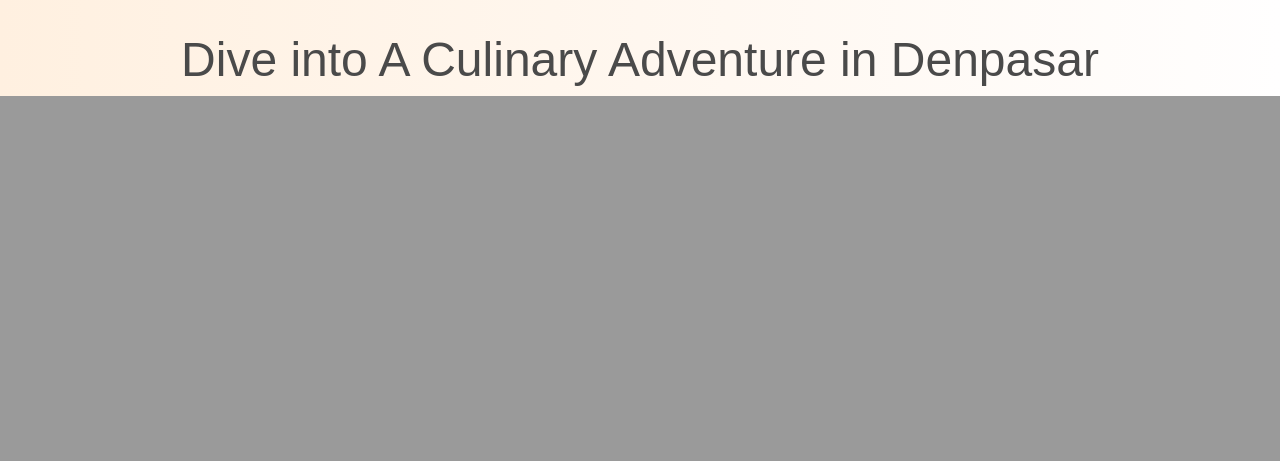
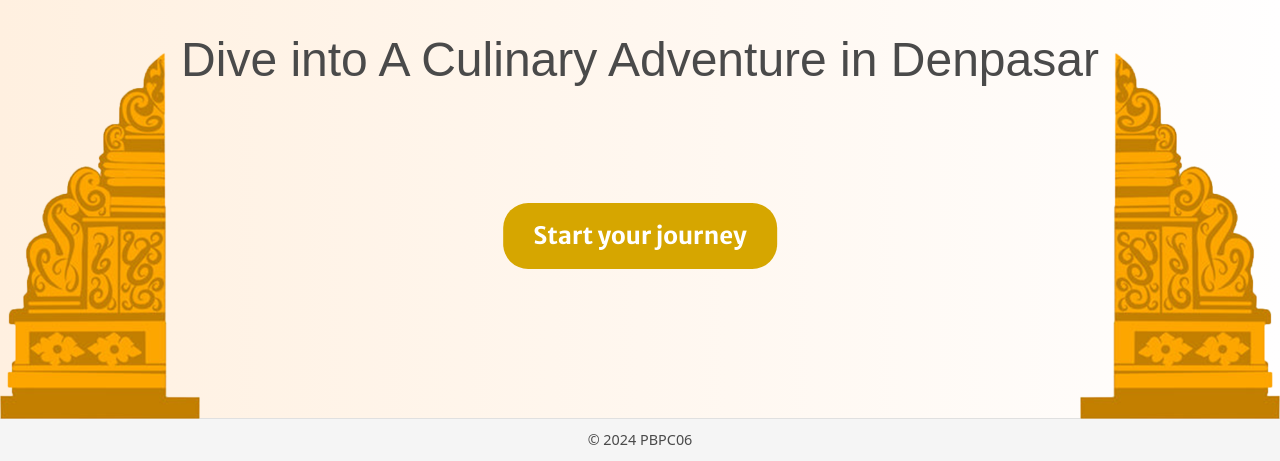
Before and after one commit to PBPC06/Dinepasar, a Django app: page / in a window 1280 px wide. Shown: the part 1024-1485 px from the top of the page. Before the commit the page ends 1120 px from the top, so only its background shows below. Run offline with Django 5.2, Linux system fonts and the light colour scheme; the visitor is signed in with stand-in values (Sample User, id 1); some libraries are stand-ins or nearby versions; some web fonts are replaced.

Commit message:
finish main.html

```diff
--- a/main/templates/main.html
+++ b/main/templates/main.html
@@ -3,13 +3,13 @@
 {% block content %}
 {% include 'navbar.html' %}
 
-<!-- Image Carousel -->
 <head>
   <link rel="preconnect" href="https://fonts.googleapis.com">
   <link rel="preconnect" href="https://fonts.gstatic.com" crossorigin>
   <link href="https://fonts.googleapis.com/css2?family=Archivo+Black&family=Cookie&family=Merriweather+Sans:ital,wght@0,300..800;1,300..800&family=Metal&family=Noto+Serif:ital,wght@0,100..900;1,100..900&family=Open+Sans:ital,wght@0,300..800;1,300..800&display=swap" rel="stylesheet">
 </head>
 
+<!-- Image Carousel -->
 <div id="carouselExampleIndicators" class="carousel slide" data-bs-ride="carousel" data-bs-interval="5000" data-bs-pause="false" style="background: linear-gradient(to right, #fff0e0, #fffefe);">
   <div class="carousel-indicators">
     <button type="button" data-bs-target="#carouselExampleIndicators" data-bs-slide-to="0" class="active" aria-current="true" aria-label="Slide 1"></button>
@@ -32,7 +32,6 @@
     </div>
   </div>
 
-  <!-- Kontrol carousel -->
   <button class="carousel-control-prev" type="button" data-bs-target="#carouselExampleIndicators" data-bs-slide="prev">
     <span aria-hidden="true">&lt;</span>
     <span class="visually-hidden">Previous</span>
@@ -43,27 +42,41 @@
   </button>
 </div>
 
-<!-- Teks tambahan di bawah carousel dengan animasi fade-in -->
+<!-- Teks tambahan -->
 <div class="text-center mt-4 fade-in-text" style="font-family: 'Metal', sans-serif; font-size: 3rem; color: #4a4a4a;">
   Dive into A Culinary Adventure in Denpasar
 </div>
 
+<!-- Gapura, Pesawat, dan Awan -->
+<div class="gate-container">
+  <img src="{% static 'image/gapura_left.png' %}" class="gate gate-left" alt="Left Gate">
+  <a href="{% url 'manageData:login' %}" id="start-button" class="start-button">Start your journey</a>
+  <img src="{% static 'image/gapura_right.png' %}" class="gate gate-right" alt="Right Gate">
+</div>
+
+<!-- Footer -->
+<footer class="footer">
+  <div class="copyright">
+    © 2024 PBPC06
+  </div>
+</footer>
+
+<!-- CSS -->
 <style>
-  /* Gaya tambahan untuk membuat transisi carousel lebih halus */
-  .carousel-item {
-    transition: transform 0.6s ease-in-out;
-  }
-
-  /* Menambahkan gradasi pada background halaman */
   body {
     background: linear-gradient(to right, #fff0e0, #fffefe);
     margin: 0;
+    min-height: 100vh; /* Ensure the content covers the full height of the viewport */
+    display: flex;
+    flex-direction: column;
+}
+
+  .carousel {
+    margin-bottom: 0;
   }
 
-  .carousel {
-    position: relative;
-    background: linear-gradient(135deg, #fff0e0, #fffefe); /* Menyamakan background carousel */
-    margin-bottom: 0; /* Menghilangkan jarak kosong di bawah carousel */
+  .carousel-item {
+    transition: transform 0.6s ease-in-out;
   }
 
   .carousel-control-prev,
@@ -109,35 +122,129 @@
     background-color: #878787;
   }
 
-  /* Gaya untuk teks petualangan */
-  h2 {
-    font-size: 2rem; /* Atur ukuran font sesuai kebutuhan */
-    margin: 0; /* Menghilangkan margin default */
+  .gate-container {
+    display: flex;
+    justify-content: space-between;
+    align-items: center;
+    margin-top: 40px;
+    position: relative;
+    height: 200px;
+  }
+
+  .gate {
+    width: 200px;
+    opacity: 0;
+    transition: opacity 2s ease-in-out, transform 1s ease-in-out;
+    z-index: 1; /* Pastikan gapura berada di belakang awan */
+  }
+
+  .gate-left {
+    transform: translateX(-100%);
+  }
+
+  .gate-right {
+    transform: translateX(100%);
+  }
+
+  .gate.visible {
+    opacity: 1;
+    transform: translateX(0);
+  }
+
+  .fade-in-text {
+    opacity: 0;
+    transition: opacity 2s ease-in-out;
+  }
+
+  .fade-in-text.visible {
+    opacity: 1;
+  }
+
+  .start-button {
+    position: absolute;
+    left: 50%;
+    transform: translateX(-50%) scale(0.9); /* Awal lebih kecil */
+    padding: 15px 30px;
+    font-size: 1.5rem;
+    background-color: #d6a600;
+    color: white;
+    border: none;
+    border-radius: 25px;
+    cursor: pointer;
+    opacity: 0;
+    transition:
+        opacity 0.8s ease-in-out, /* Fade-in lebih halus */
+        transform 0.5s ease-out;  /* Transformasi dengan durasi berbeda */
+    font-family: 'Merriweather Sans', sans-serif;
+    font-weight: bold;
+    text-decoration: none;
+    text-align: center;
+}
+
+.start-button.visible {
+    opacity: 1;
+    transform: translateX(-50%) scale(1); /* Kembali ke ukuran normal */
+}
+
+/* Hover dan Focus: Animasi tanpa glitch */
+.start-button:hover,
+.start-button:focus {
+    background-color: #a16207;
+    transform: translateX(-50%) scale(1.05); /* Sedikit membesar */
+    outline: none;
+}
+
+/* Animasi saat tombol ditekan */
+.start-button:active {
+    transform: translateX(-50%) scale(0.95); /* Efek menekan */
+    transition: transform 0.1s ease-out;
+}
+
+.footer {
+    display: flex;
+    justify-content: center;
+    align-items: center;
+    background-color: #f5f5f5;
+    margin-top: 82px;
+    padding: 10px 0;
+    font-size: 0.9rem;
+    color: #4a4a4a;
+    bottom: 0;
+    width: 100%;
+    border-top: 1px solid #e0e0e0;
   }
 
 
 
-  .fade-in-text {
-        opacity: 0; /* Mulai dengan tidak terlihat */
-        transition: opacity 1s ease-in-out; /* Animasi saat menjadi terlihat */
+</style>
+
+<!-- JavaScript -->
+<script>
+  document.addEventListener('scroll', function () {
+    const fadeInText = document.querySelector('.fade-in-text');
+    const leftGate = document.querySelector('.gate-left');
+    const rightGate = document.querySelector('.gate-right');
+    const startButton = document.getElementById('start-button');
+    const screenPosition = window.innerHeight;
+
+    const textPosition = fadeInText.getBoundingClientRect().top;
+    if (textPosition < screenPosition) {
+      fadeInText.classList.add('visible');
     }
 
-  /* Animasi fade-in */
-  .fade-in-text.visible {
-    opacity: 1; /* Tampilkan teks */
-  }
-</style>
+    const gatesPosition = leftGate.getBoundingClientRect().top;
+    if (gatesPosition < screenPosition) {
+      leftGate.classList.add('visible');
+      rightGate.classList.add('visible');
+    }
 
-<script>
-  // JavaScript untuk menampilkan teks dengan efek fade-in saat di-scroll
-  document.addEventListener('scroll', function() {
-    const fadeInText = document.querySelector('.fade-in-text');
-    const textPosition = fadeInText.getBoundingClientRect().top;
-    const screenPosition = window.innerHeight;
-
-    // Jika teks berada dalam viewport
-    if (textPosition < screenPosition) {
-      fadeInText.classList.add('visible');
+    // Tampilkan tombol setelah gapura dan teks muncul
+    if (fadeInText.classList.contains('visible') &&
+        leftGate.classList.contains('visible') &&
+        rightGate.classList.contains('visible')) {
+      setTimeout(() => {
+        startButton.classList.add('visible');
+      }, 1000); // Delay 2 detik sebelum tombol muncul
     }
   });
 </script>
```
Also changed, not shown: static/image/cloud_left.png (added), static/image/cloud_right.png (added), static/image/gapura_left.png (added), static/image/gapura_right.png (added), static/image/plane.png (added).
